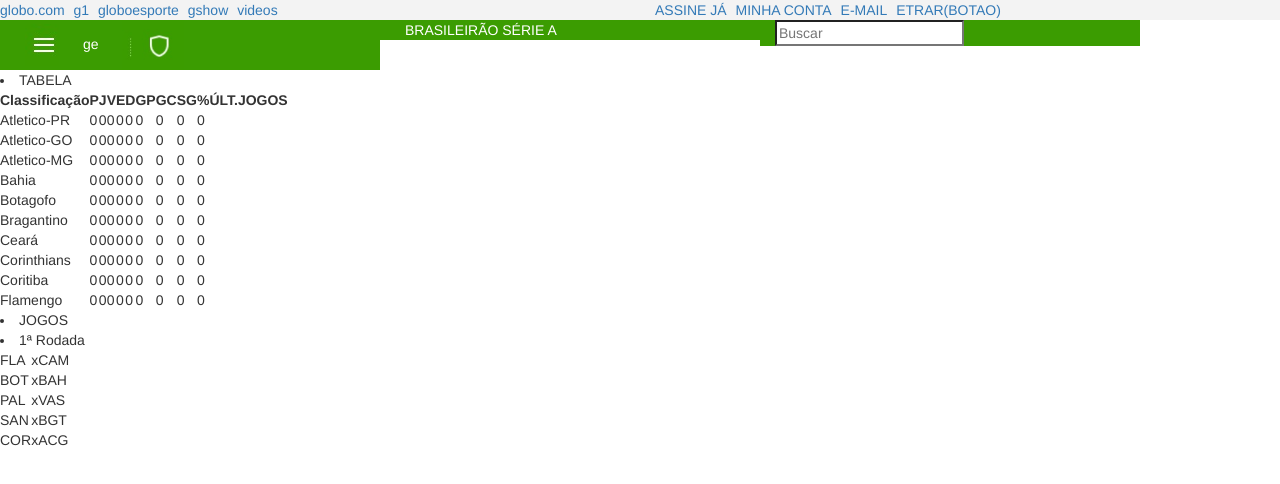
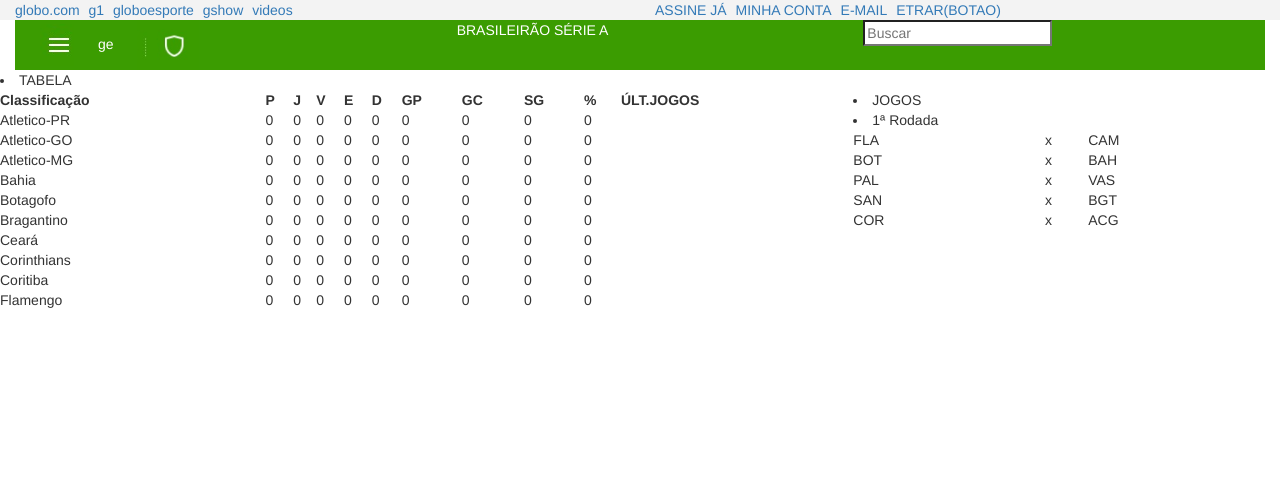
Before and after one commit to OtavioZoka/ExtraCSS, a plain HTML site: page TabelaBrasileirao.html in a window 1280 px wide. Drawn offline with Linux system fonts and the light colour scheme.

Commit message:
subindo arquivo

```diff
--- a/TabelaBrasileirao.html
+++ b/TabelaBrasileirao.html
@@ -73,7 +73,8 @@
 <body>
     <header>
 
-        <nav class="row" id="menu1">
+        <nav id="menu1" class="container-fluid">
+            <div class="row">
                 <ul class="col-sm-6">
                     <li><a href="#">globo.com</a></li>
                     <li><a href="#">g1</a></li>
@@ -92,12 +93,15 @@
 
                 </ul>
 
+            </div>
+
         </nav>
 
 
     </header>
-    <nav class="container row " id="menu2">
-        <div class="col-sm-4"><a href="#" class="Hamburger"><img src="Imagens/menu.jpg"></a>
+    <nav class="container-fluid" id="menu2">
+        <div class="row">
+            <div class="col-sm-4"><a href="#"><img src="Imagens/menu.jpg"></a>
                 <a href="#">ge</a>
                 <a href="#"><img src="Imagens/Times.jpg" height="50px"></a></div>
 
@@ -105,11 +109,14 @@
                     SÉRIE
                     A</a></div>
             <div class="col-sm-4"><input type="search" style=" font-size: arial-black;" placeholder="Buscar"></div>
+        </div>
+    </nav>
+    <div>
 
-    </nav>
-
-    <article style="display:inline;">
-        <table>
+    </div>
+    <main class="container-fluid">
+        <div class="row">
+            <table class="col-sm-8">
                 <li>TABELA</li>
                 <!--Obs: crie uma linha para dar o titulo da tabela -->
                 <tr>
@@ -270,9 +277,9 @@
                 </tr>
 
             </table>
-    </article>
-    <aside style="display: inline;">
-        <table>
+
+
+            <table class="col-sm-4">
 
 
                 <li>JOGOS</li>
@@ -304,7 +311,8 @@
                     <td>ACG</td>
                 </tr>
             </table>
-    </aside>
+        </div>
+    </main>
 
 
 
```
Lines whose indentation alone changed are shown as unchanged.
